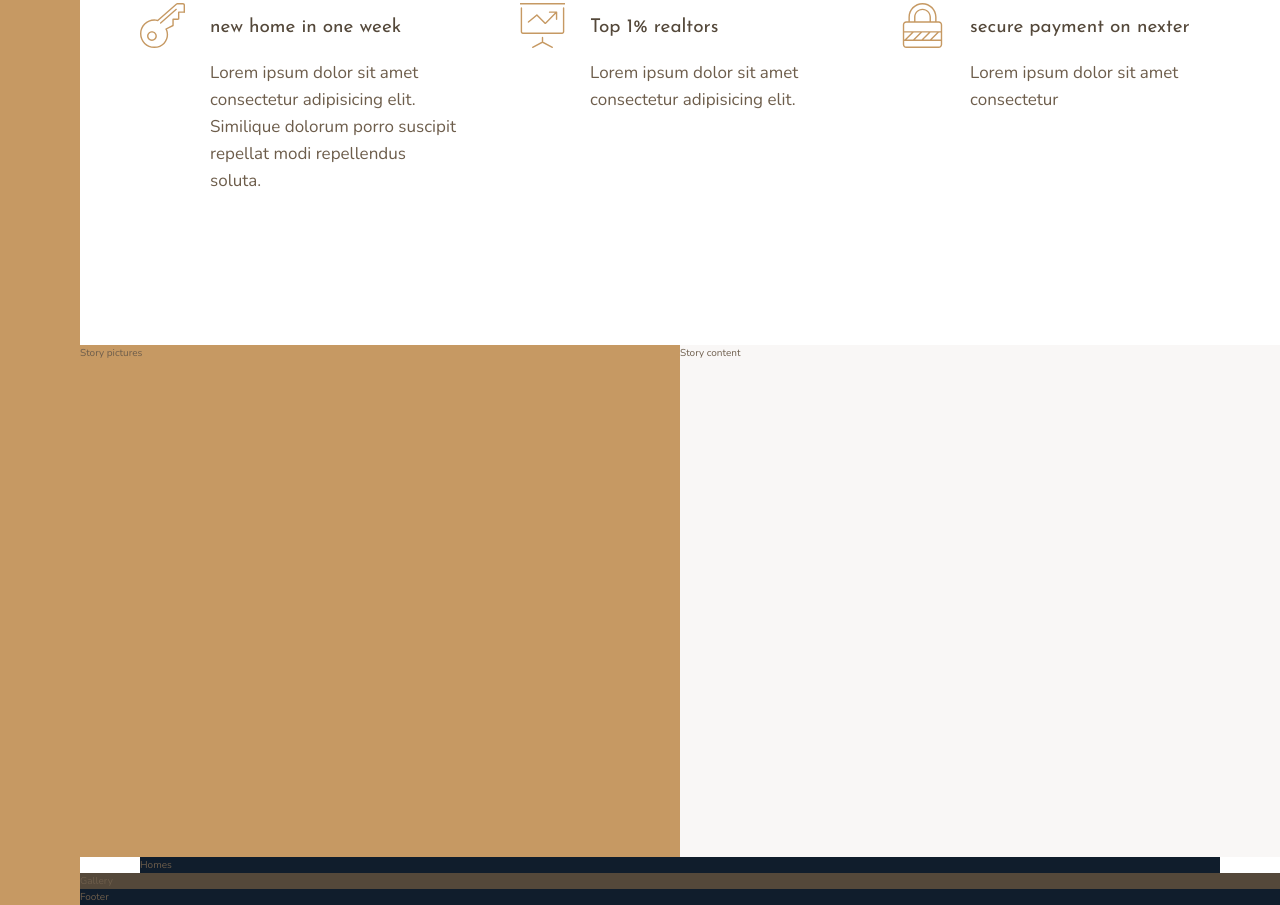
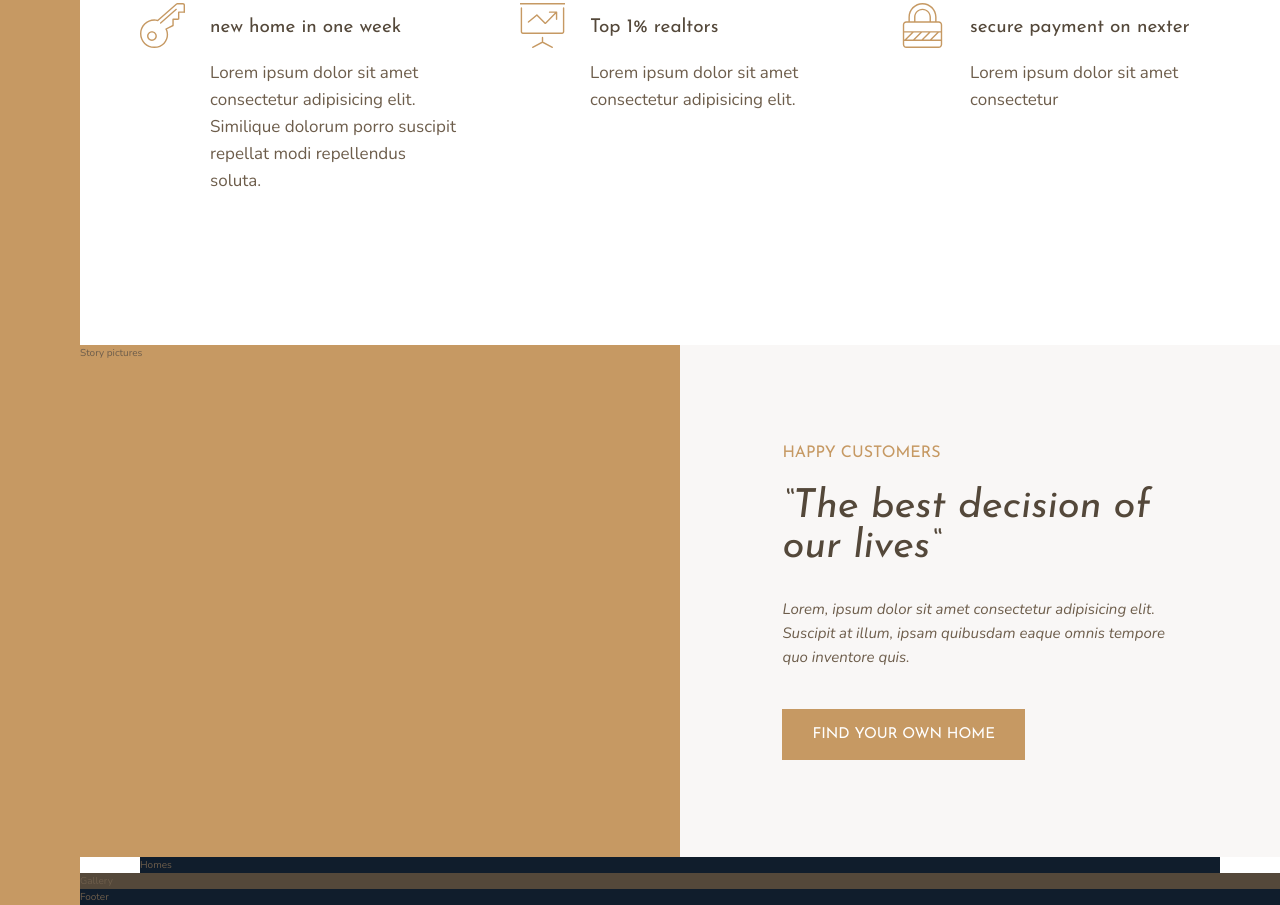
Before and after one commit to francis-mwas/Css-grid-project, a website: page index.html in a window 1280 px wide. Shown: the part 1018-1923 px from the top of the page. Drawn offline with nearby package versions, Linux system fonts and the light colour scheme.

Commit message:
Added one side of testimony section

```diff
--- a/index.html
+++ b/index.html
@@ -70,7 +70,12 @@
            Story pictures
        </div>
        <div class="story__content">
-           Story content
+           <h3 class="heading-3 mb-sm">Happy Customers</h3>
+           <h2 class="heading-2 heading-2--dark mb-md">&ldquo;The best decision of our lives&ldquo;</h2>
+           <p class="story__text">
+               Lorem, ipsum dolor sit amet consectetur adipisicing elit. Suscipit at illum, ipsam quibusdam eaque omnis tempore quo inventore quis.
+           </p>
+           <button class="btn">Find your own home</button>
        </div>
        <section class="homes">
            Homes
--- a/sass/_story.scss
+++ b/sass/_story.scss
@@ -7,6 +7,26 @@
      &__content{
         background-color: $color-grey-light-1;
 
+        padding: 6rem 8vw;
+
         grid-column: col-start 5 / full-end;
+
+        // use flex to center
+        // display: flex;
+        // flex-direction: column;
+        // justify-content: center;
+        // align-items: flex-start;
+
+        // or use grid to center
+        display: grid;
+        align-content: center;
+        justify-items: start;
+
+    }
+
+    &__text{
+        font-size: 1.5rem;
+        font-style: italic;
+        margin-bottom: 4rem;
     }
 }
--- a/sass/_typography.scss
+++ b/sass/_typography.scss
@@ -7,18 +7,44 @@
 }
 .heading-2{
     @extend %heading;
+    font-size: 4rem;
+    font-style: italic;
+    line-height: 1;
+
+    &--light{color: $color-grey-light-1;}
+    &--dark{color: $color-grey-dark-1;}
 }
 .heading-3{
     @extend %heading;
+    font-size: 1.6rem;
+    color: $color-primary;
+    text-transform: uppercase;
 }
 .heading-4{
     @extend %heading;
     font-size: 1.9rem;
 
-    &--light{
-        color: $color-grey-light-1;
-    }
-    &--dark{
-        color: $color-grey-dark-1;
+    &--light{color: $color-grey-light-1;}
+    &--dark{color: $color-grey-dark-1;}
+}
+.btn{
+    background-color: $color-primary;
+    color: #fff;
+    border: none;
+    border-radius: 0;
+    font-family: $font-display;
+    font-size: 1.5rem;
+    text-transform: uppercase;
+    padding: 1.8rem 3rem;
+    cursor: pointer;
+    transition: all .2s;
+
+    &:hover{
+        background-color: $color-primary-dark;
     }
 }
+
+.mb-sm{ margin-bottom: 2rem;}
+.mb-md{ margin-bottom: 3rem;}
+.mb-lg{ margin-bottom: 5rem;}
+.mb-hg{ margin-bottom: 5rem;}
```
Also changed, not shown: css/style.css.
